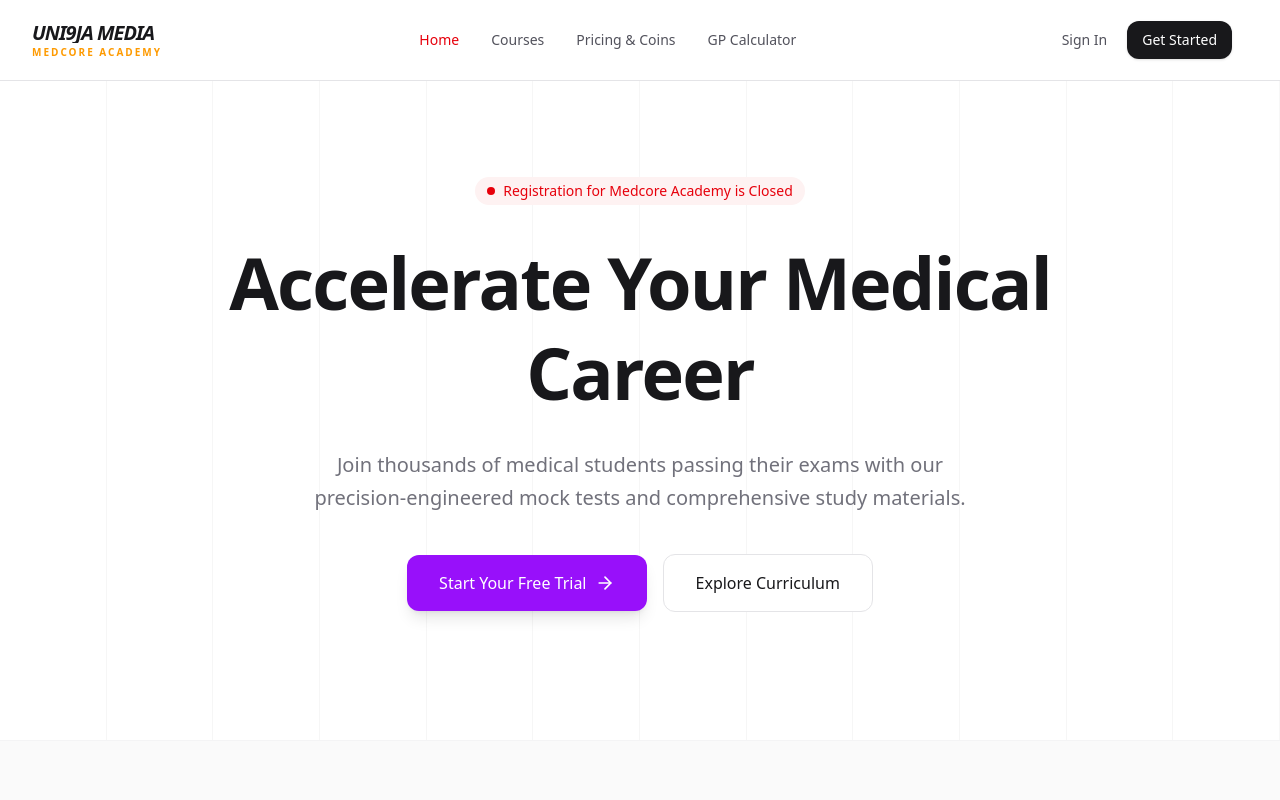
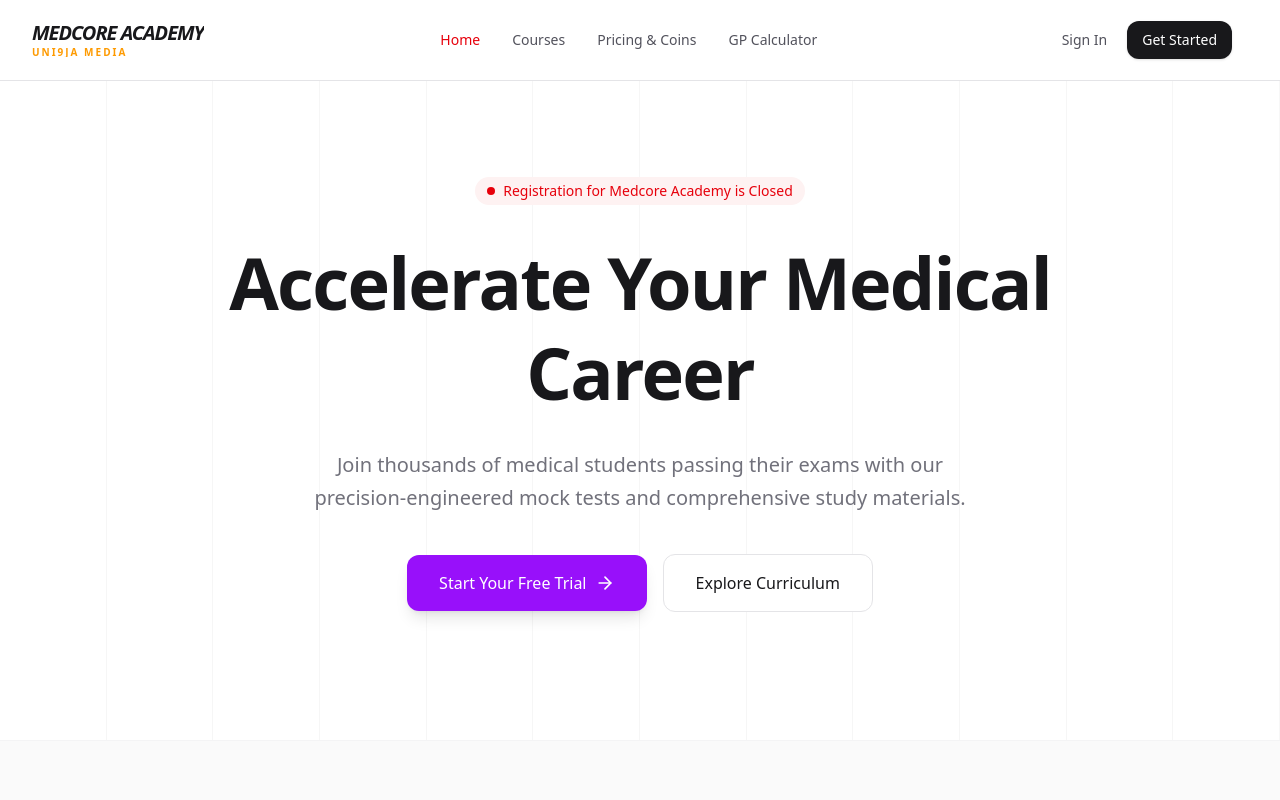
Before and after one commit to bennygrace2026-ai/MEDCORE, a React (Vite) app: page / in a window 1280 px wide. Shown: the top 800 px of the page. Built offline with nearby package versions, Linux system fonts and the light colour scheme; no server answers.

Commit message:
refactor: rebrand and update site title display
Rename project to "MEDCORE ACADEMY" and standardize the hierarchy of the site title and subtitle across all layout components.

```diff
--- a/index.html
+++ b/index.html
@@ -3,9 +3,9 @@
   <head>
     <meta charset="UTF-8" />
     <meta name="viewport" content="width=device-width, initial-scale=1.0" />
-    <title>UNI9JA MEDIA MEDCORE ACADEMY</title>
+    <title>MEDCORE ACADEMY</title>
     <meta name="description" content="Professional modern medical and academic LMS platform with role-based access, courses, quizzes, and community." />
-    <meta property="og:title" content="UNI9JA MEDIA MEDCORE ACADEMY" />
+    <meta property="og:title" content="MEDCORE ACADEMY" />
     <meta property="og:description" content="Professional modern medical and academic LMS platform with role-based access, courses, quizzes, and community." />
     <meta property="og:type" content="website" />
     <meta name="twitter:card" content="summary_large_image" />
--- a/metadata.json
+++ b/metadata.json
@@ -1,5 +1,5 @@
 {
-  "name": "UNI9JA MEDIA MEDCORE ACADEMY",
+  "name": "MEDCORE ACADEMY",
   "description": "Professional modern medical and academic LMS platform with role-based access, courses, quizzes, and community.",
   "requestFramePermissions": [
     "microphone",
--- a/src/client/components/layouts/AdminLayout.tsx
+++ b/src/client/components/layouts/AdminLayout.tsx
@@ -67,8 +67,8 @@ export default function AdminLayout() {
               variant="admin"
             />
             <div className="min-w-0">
-              <h1 className="text-xs font-black text-white tracking-tighter leading-none uppercase italic group-hover:text-blue-400 transition-colors truncate">ADMIN PORTAL</h1>
-              <p className="text-[9px] font-bold text-zinc-500 tracking-[0.2em] uppercase leading-none mt-1 truncate max-w-[130px] sm:max-w-[140px]">{settings?.siteTitle || 'MEDCORE ACADEMY'}</p>
+              <h1 className="text-xs font-black text-white tracking-tighter leading-none uppercase italic group-hover:text-blue-400 transition-colors truncate">{settings?.siteTitle || 'MEDCORE ACADEMY'}</h1>
+              <p className="text-[9px] font-bold text-zinc-500 tracking-[0.2em] uppercase leading-none mt-1 truncate max-w-[130px] sm:max-w-[140px]">ADMIN PORTAL</p>
             </div>
           </Link>
           <button
--- a/src/client/components/layouts/PublicLayout.tsx
+++ b/src/client/components/layouts/PublicLayout.tsx
@@ -36,8 +36,8 @@ export default function PublicLayout() {
                 variant="public"
               />
               <div className="flex flex-col min-w-0">
-                <h1 className="text-base sm:text-xl font-black text-zinc-900 tracking-tighter leading-none uppercase italic decoration-red-600 group-hover:text-red-600 transition-colors truncate">{siteSubtitle}</h1>
-                <p className="text-[9px] sm:text-[10px] font-bold text-amber-500 tracking-[0.2em] uppercase leading-none mt-1 truncate">{siteTitle}</p>
+                <h1 className="text-base sm:text-xl font-black text-zinc-900 tracking-tighter leading-none uppercase italic decoration-red-600 group-hover:text-red-600 transition-colors truncate">{siteTitle}</h1>
+                <p className="text-[9px] sm:text-[10px] font-bold text-amber-500 tracking-[0.2em] uppercase leading-none mt-1 truncate">{siteSubtitle}</p>
               </div>
             </Link>
 
--- a/src/client/components/layouts/StudentLayout.tsx
+++ b/src/client/components/layouts/StudentLayout.tsx
@@ -80,8 +80,8 @@ export default function StudentLayout() {
               variant="student"
             />
             <div className="min-w-0">
-              <h1 className="text-xs sm:text-sm font-black text-white tracking-tighter leading-none uppercase italic group-hover:text-red-500 transition-colors truncate">{settings?.siteSubtitle || 'UNI9JA MEDIA'}</h1>
-              <p className="text-[9px] font-bold text-amber-500 tracking-[0.2em] uppercase leading-none mt-1 truncate max-w-[130px] sm:max-w-[150px]">{settings?.siteTitle || 'MEDCORE ACADEMY'}</p>
+              <h1 className="text-xs sm:text-sm font-black text-white tracking-tighter leading-none uppercase italic group-hover:text-red-500 transition-colors truncate">{settings?.siteTitle || 'MEDCORE ACADEMY'}</h1>
+              <p className="text-[9px] font-bold text-amber-500 tracking-[0.2em] uppercase leading-none mt-1 truncate max-w-[130px] sm:max-w-[150px]">{settings?.siteSubtitle || 'UNI9JA MEDIA'}</p>
             </div>
           </Link>
           <button
--- a/src/client/components/layouts/SuperAdminLayout.tsx
+++ b/src/client/components/layouts/SuperAdminLayout.tsx
@@ -73,8 +73,8 @@ export default function SuperAdminLayout() {
               variant="superadmin"
             />
             <div className="min-w-0">
-              <h1 className="text-xs font-black text-white tracking-tighter leading-none uppercase italic group-hover:text-purple-400 transition-colors truncate">SUPER ADMIN</h1>
-              <p className="text-[9px] font-bold text-zinc-500 tracking-[0.2em] uppercase leading-none mt-1 truncate max-w-[130px] sm:max-w-[150px]">{settings?.siteTitle || 'SYSTEM CONTROL'}</p>
+              <h1 className="text-xs font-black text-white tracking-tighter leading-none uppercase italic group-hover:text-purple-400 transition-colors truncate">{settings?.siteTitle || 'MEDCORE ACADEMY'}</h1>
+              <p className="text-[9px] font-bold text-zinc-500 tracking-[0.2em] uppercase leading-none mt-1 truncate max-w-[130px] sm:max-w-[150px]">SUPER ADMIN</p>
             </div>
           </Link>
           <button
```
